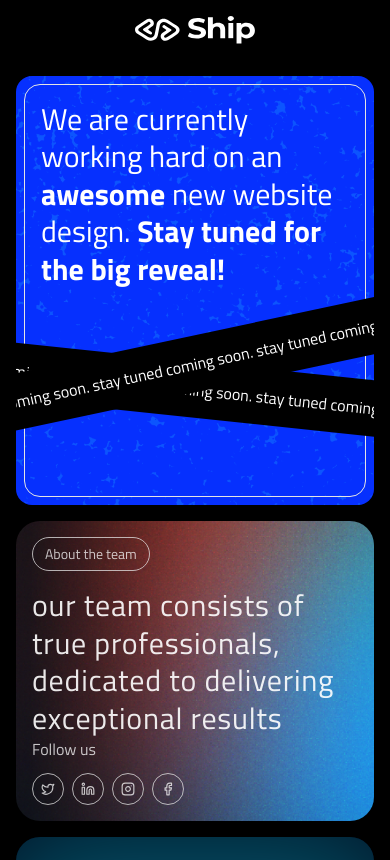
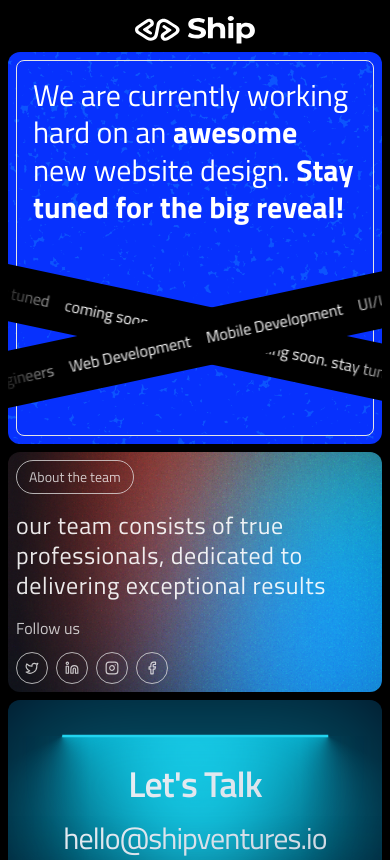
Before and after one commit to the-moezzat/ship, a Next.js app: page / in a window 390 px wide. Shown: the top 860 px of the page. Built offline with nearby package versions, Linux system fonts and the light colour scheme.

Commit message:
refactor: enhance the code

```diff
--- a/app/page.tsx
+++ b/app/page.tsx
@@ -10,17 +10,17 @@ import About from "@/components/about";
 function Page() {
     return (
         <>
-            <header className={'flex items-center justify-center p-4'}>
+            <header className={'flex items-center justify-center pt-4'}>
                 <Image src={'/logo.svg'} alt={'logo'} width={120} height={100}/>
             </header>
-            <main className={'max-w-[1480px] mx-auto p-4 grid grid-cols-2 grid-rows-2 height-full gap-4 max-md:grid-cols-1 max-md:grid-rows-1 max-md:h-full'}>
-                <div className={'noise md:row-span-2 rounded-2xl md:rounded-3xl md:p-4 p-2 '}>
+            <main className={'max-w-[1480px] mx-auto p-2 sm:p-4 grid grid-cols-2 grid-rows-2 height-full gap-2 sm:gap-4 max-md:grid-cols-1 max-md:grid-rows-1 max-md:h-full'}>
+                <div className={'noise md:row-span-2 rounded-xl sm:rounded-2xl md:rounded-3xl md:p-4 p-2 '}>
                     <ComingSoon/>
                 </div>
-                <div className={'bg-orange-500 rounded-3xl gradient-noise p-4'}>
+                <div className={'rounded-xl sm:rounded-2xl md:rounded-3xl gradient-noise p-2 md:p-4'}>
                     <About/>
                 </div>
-                <div className={'rounded-3xl overflow-hidden '}>
+                <div className={'rounded-xl sm:rounded-2xl md:rounded-3xl overflow-hidden '}>
                     <Connect/>
                 </div>
             </main>
--- a/components/about.tsx
+++ b/components/about.tsx
@@ -7,10 +7,10 @@ function About() {
         <div className={'px-3 py-1.5 border rounded-full w-fit opacity-75 text-sm'}>
             About the team
         </div>
-            <h2 className={'text-3xl tracking-wide mt-4 leading-tight opacity-90'}>
+            <h2 className={'text-2xl lg:text-3xl tracking-wide mt-4 leading-tight opacity-90'}>
                 our team consists of true professionals, dedicated to delivering exceptional results
             </h2>
-            <div className={'mt-auto opacity-75 flex flex-col gap-3'}>
+            <div className={'mt-auto opacity-75 flex flex-col gap-3 pt-4'}>
                 <h3>Follow us</h3>
                 <div className={'flex gap-2'}>
                     <a href={'https://twitter.com/shipventuresio'} className={'w-8 h-8 flex items-center justify-center rounded-full border transition-all hover:bg-white hover:text-black'} ><Twitter size={14} /></a>
--- a/components/coming-soon.tsx
+++ b/components/coming-soon.tsx
@@ -1,29 +1,24 @@
 import React from 'react';
 import {TextGenerateEffect} from "@/components/ui/text-generate-effect";
+import {InfiniteMovingCards} from "@/components/ui/infinite-moving-cards";
 
 const words = ' We are currently working hard on an ^awesome new website design. ^Stay ^tuned ^for ^the ^big ^reveal!';
 
 function ComingSoon() {
     return (
         <>
-            <div className={'border rounded-2xl h-full p-4 pb-52'}>
-                {/*<h1 className={'text-5xl text-white leading-tight'}>*/}
-                {/*    We are currently working hard on an <b>awesome</b> new website design. <b>Stay tuned for the big*/}
-                {/*    reveal!</b>*/}
-
-                {/*</h1>*/}
+            <div className={'border rounded-lg md:rounded-2xl h-full p-4 pb-52'}>
                 <TextGenerateEffect words={words} />
             </div>
 
             <div
-                className={'absolute bg-black text-white text-base md:text-lg py-4 w-[150%] bottom-20 -left-5 rotate-6 text-nowrap'}>coming
-                soon. stay tuned coming soon. stay tuned coming soon. stay tuned coming soon. stay tuned coming soon.
-                stay tuned coming soon. stay tuned coming soon. stay tuned
+                className={'absolute bg-black text-white text-base md:text-lg py-4 w-[120%] max-sm:bottom-20 bottom-32 -left-5 max-sm:rotate-12 rotate-6'}>
+                <InfiniteMovingCards items={['coming soon. stay tuned', 'coming soon. stay tuned', 'coming soon. stay tuned']} speed={'normal'} pauseOnHover={false} direction={'right'} className={''}/>
             </div>
             <div
-                className={'absolute bg-black text-white text-base md:text-lg py-4 w-[150%] bottom-32 -left-5 -rotate-12 text-nowrap'}>coming
-                soon. stay tuned coming soon. stay tuned coming soon. stay tuned coming soon. stay tuned coming soon.
-                stay tuned
+                className={'absolute bg-black text-white text-base md:text-lg py-4 w-[120%] max-sm:bottom-20 bottom-28 -left-5 -rotate-12'}>
+                <InfiniteMovingCards items={['Web Development', 'Mobile Development', 'UI/UX', 'Top-notch software engineers']} speed={'normal'} pauseOnHover={false} direction={'right'} className={''}/>
+
             </div>
         </>
     );
--- a/components/connect.tsx
+++ b/components/connect.tsx
@@ -17,12 +17,12 @@ function Connect() {
                         duration: 0.8,
                         ease: "easeInOut",
                     }}
-                    className="bg-gradient-to-br from-slate-100 to-slate-300 py-4 bg-clip-text text-center  text-4xl font-semibold tracking-tight text-transparent md:text-7xl"
+                    className="bg-gradient-to-br from-slate-100 to-slate-300 py-4 bg-clip-text text-center  text-4xl font-semibold tracking-tight text-transparent md:text-5xl lg:text-6xl"
                 >
                     Let&apos;s Talk
 
 
-                    <Link href={'mailto:hello@shipventures.io'} className={'text-3xl md:text-6xl font-normal block mt-4  underline'}>
+                    <Link href={'mailto:hello@shipventures.io'} className={'text-3xl md:text-4xl lg:text-5xl font-normal block mt-4  underline'}>
                         hello@shipventures.io
                     </Link>
                 </motion.h2>
--- /dev/null
+++ b/components/ui/infinite-moving-cards.tsx
@@ -0,0 +1,94 @@
+"use client";
+
+import { cn } from "@/lib/utils";
+import React, { useEffect, useState } from "react";
+
+export const InfiniteMovingCards = ({
+                                        items,
+                                        direction = "left",
+                                        speed = "fast",
+                                        pauseOnHover = true,
+                                        className,
+                                    }: {
+    items: string[];
+    direction?: "left" | "right";
+    speed?: "fast" | "normal" | "slow";
+    pauseOnHover?: boolean;
+    className?: string;
+}) => {
+    const containerRef = React.useRef<HTMLDivElement>(null);
+    const scrollerRef = React.useRef<HTMLUListElement>(null);
+
+    useEffect(() => {
+        addAnimation();
+    }, []);
+    const [start, setStart] = useState(false);
+    function addAnimation() {
+        if (containerRef.current && scrollerRef.current) {
+            const scrollerContent = Array.from(scrollerRef.current.children);
+
+            scrollerContent.forEach((item) => {
+                const duplicatedItem = item.cloneNode(true);
+                if (scrollerRef.current) {
+                    scrollerRef.current.appendChild(duplicatedItem);
+                }
+            });
+
+            getDirection();
+            getSpeed();
+            setStart(true);
+        }
+    }
+    const getDirection = () => {
+        if (containerRef.current) {
+            if (direction === "left") {
+                containerRef.current.style.setProperty(
+                    "--animation-direction",
+                    "forwards"
+                );
+            } else {
+                containerRef.current.style.setProperty(
+                    "--animation-direction",
+                    "reverse"
+                );
+            }
+        }
+    };
+    const getSpeed = () => {
+        if (containerRef.current) {
+            if (speed === "fast") {
+                containerRef.current.style.setProperty("--animation-duration", "20s");
+            } else if (speed === "normal") {
+                containerRef.current.style.setProperty("--animation-duration", "40s");
+            } else {
+                containerRef.current.style.setProperty("--animation-duration", "80s");
+            }
+        }
+    };
+    return (
+        <div
+            ref={containerRef}
+            className={cn(
+                "scroller relative z-20  max-w-7xl overflow-hidden  [mask-image:linear-gradient(to_right,transparent,white_20%,white_80%,transparent)]",
+                className
+            )}
+        >
+            <ul
+                ref={scrollerRef}
+                className={cn(
+                    " flex min-w-full shrink-0 gap-4 w-max flex-nowrap",
+                    start && "animate-scroll ",
+                    pauseOnHover && "hover:[animation-play-state:paused]"
+                )}
+            >
+                {items.map((item, idx) => (
+                    <li
+                        key={item}
+                    >
+                        {item}
+                    </li>
+                ))}
+            </ul>
+        </div>
+    );
+};
--- a/components/ui/text-generate-effect.tsx
+++ b/components/ui/text-generate-effect.tsx
@@ -45,7 +45,7 @@ export const TextGenerateEffect = ({
 
     return (
         <div className={cn(className)}>
-                <h1 className="text-White text-3xl sm:text-4xl md:text-5xl text-white leading-tight" aria-label={"words"}>
+                <h1 className="text-White text-3xl sm:text-4xl lg:text-5xl text-white leading-tight" aria-label={"words"}>
                     {renderWords()}
                 </h1>
         </div>
--- a/tailwind.config.ts
+++ b/tailwind.config.ts
@@ -1,4 +1,6 @@
 import type { Config } from "tailwindcss"
+// @ts-ignore
+import flattenColorPalette  from "tailwindcss/lib/util/flattenColorPalette"
 
 const config = {
   darkMode: ["class"],
@@ -67,14 +69,31 @@ const config = {
           from: { height: "var(--radix-accordion-content-height)" },
           to: { height: "0" },
         },
+        scroll: {
+          to: {
+            transform: "translate(calc(-50% - 0.5rem))",
+          },
+        },
       },
       animation: {
         "accordion-down": "accordion-down 0.2s ease-out",
         "accordion-up": "accordion-up 0.2s ease-out",
+        "scroll": "scroll var(--animation-duration, 40s) var(--animation-direction, forwards) linear infinite",
       },
     },
   },
-  plugins: [require("tailwindcss-animate")],
+  plugins: [require("tailwindcss-animate"), addVariablesForColors],
 } satisfies Config
 
+function addVariablesForColors({ addBase, theme }: any) {
+  let allColors = flattenColorPalette(theme("colors"));
+  let newVars = Object.fromEntries(
+      Object.entries(allColors).map(([key, val]) => [`--${key}`, val])
+  );
+
+  addBase({
+    ":root": newVars,
+  });
+}
+
 export default config
```
